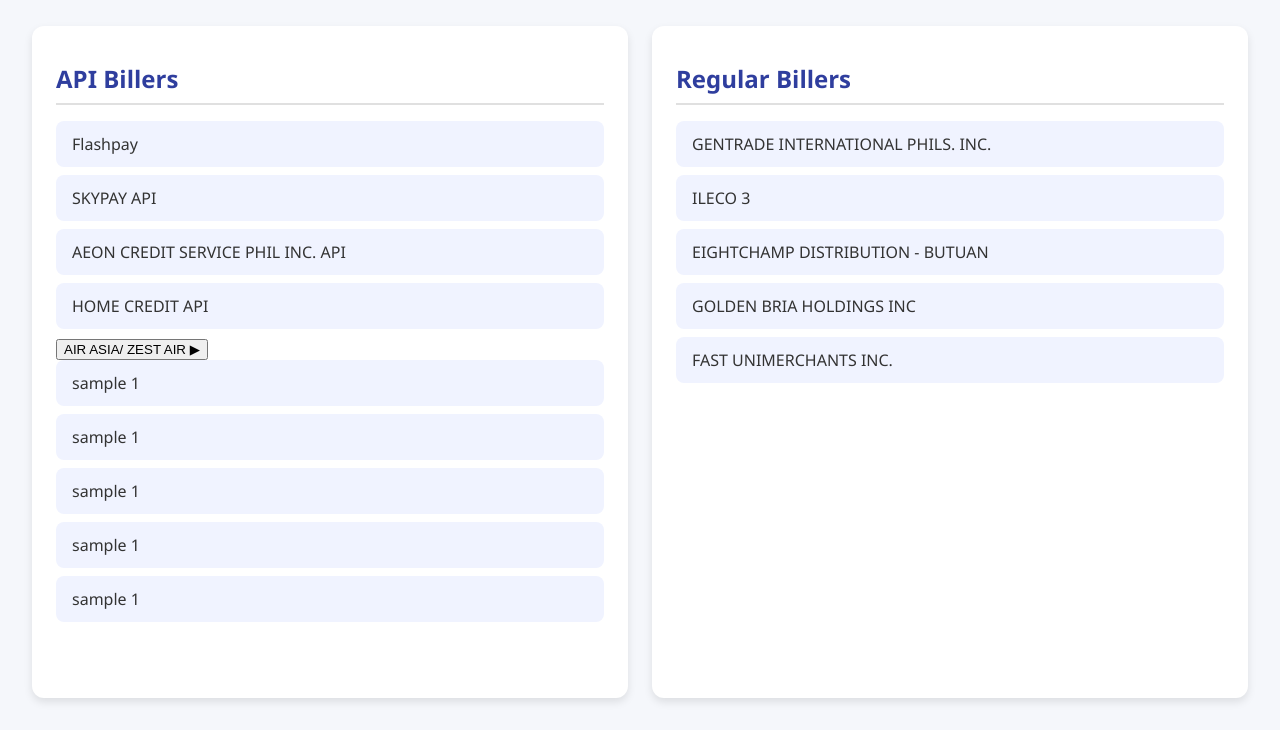
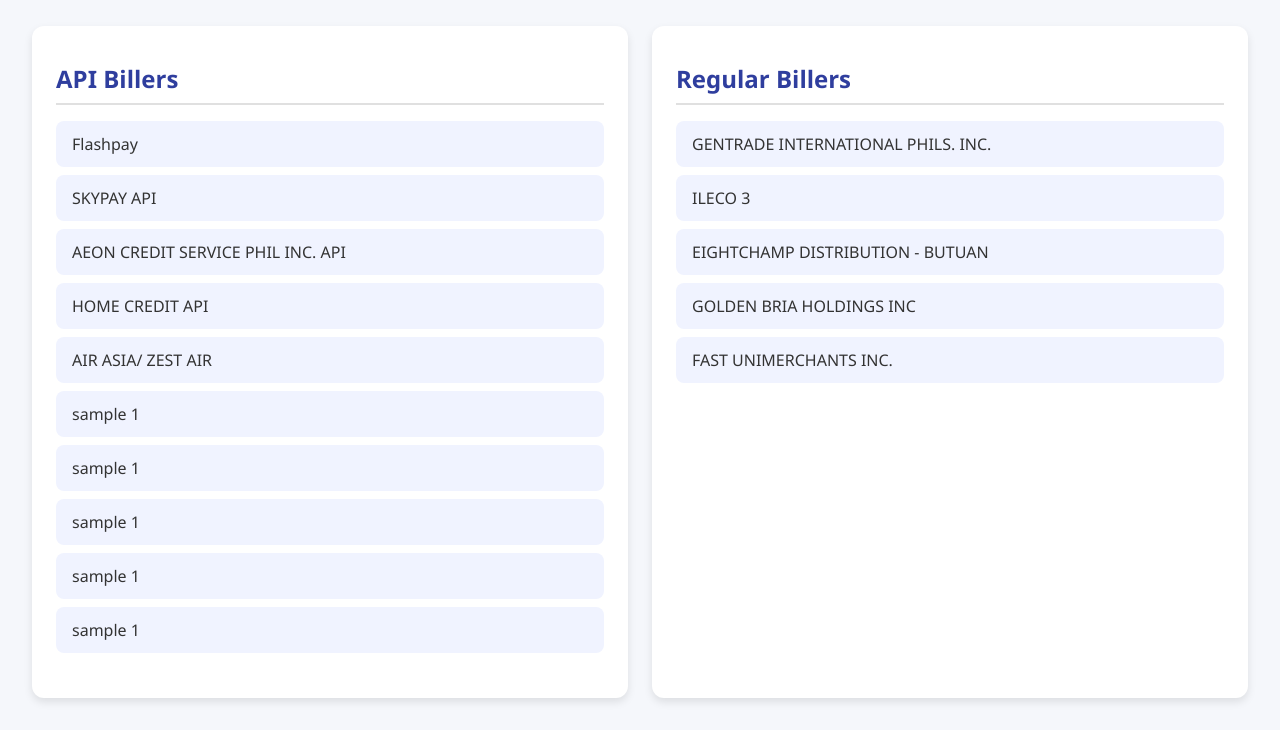
Before and after one commit to P34SONA/Project1, a plain HTML site: page index.html in a window 1280 px wide. Shown: the part 72-802 px from the top of the page. Drawn offline with Linux system fonts and the light colour scheme.

Commit message:
Update index.html

```diff
--- a/index.html
+++ b/index.html
@@ -97,18 +97,14 @@
         <li>SKYPAY API</li>
         <li>AEON CREDIT SERVICE PHIL INC. API</li>
         <li>HOME CREDIT API</li>
-     <button class="toggle-button" onclick="toggleList()">
-    AIR ASIA/ ZEST AIR
-    <span class="arrow" id="arrow">▶</span>
-  </button>
-         <div class="apilist" id="apilist">
 
+  <li> AIR ASIA/ ZEST AIR</li>
         <li>sample 1</li>
         <li>sample 1</li>
         <li>sample 1</li>
         <li>sample 1</li>
         <li>sample 1</li>
-         </div>
+
         <!-- ... more API billers will be listed here -->
       </ul>
     </section>
```
